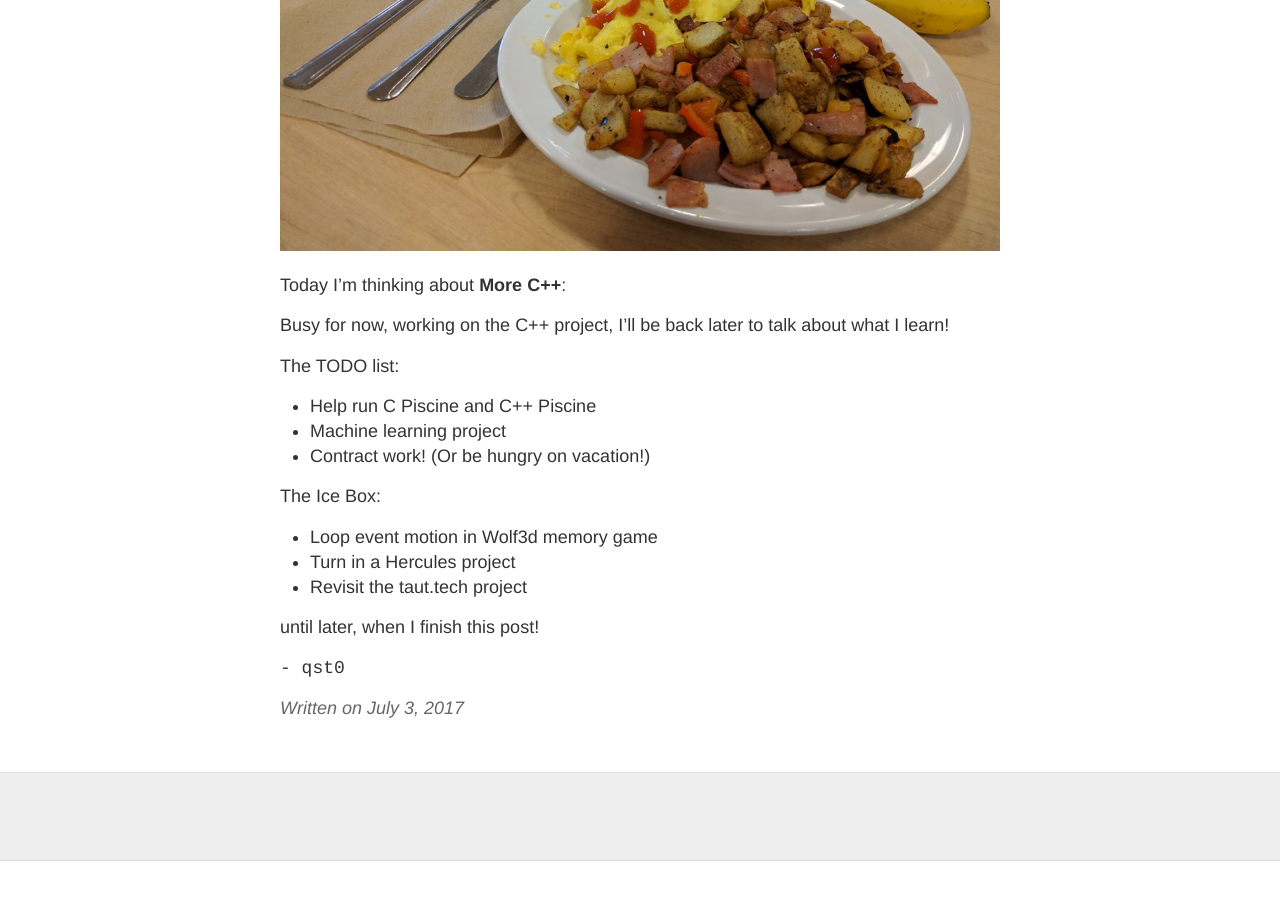
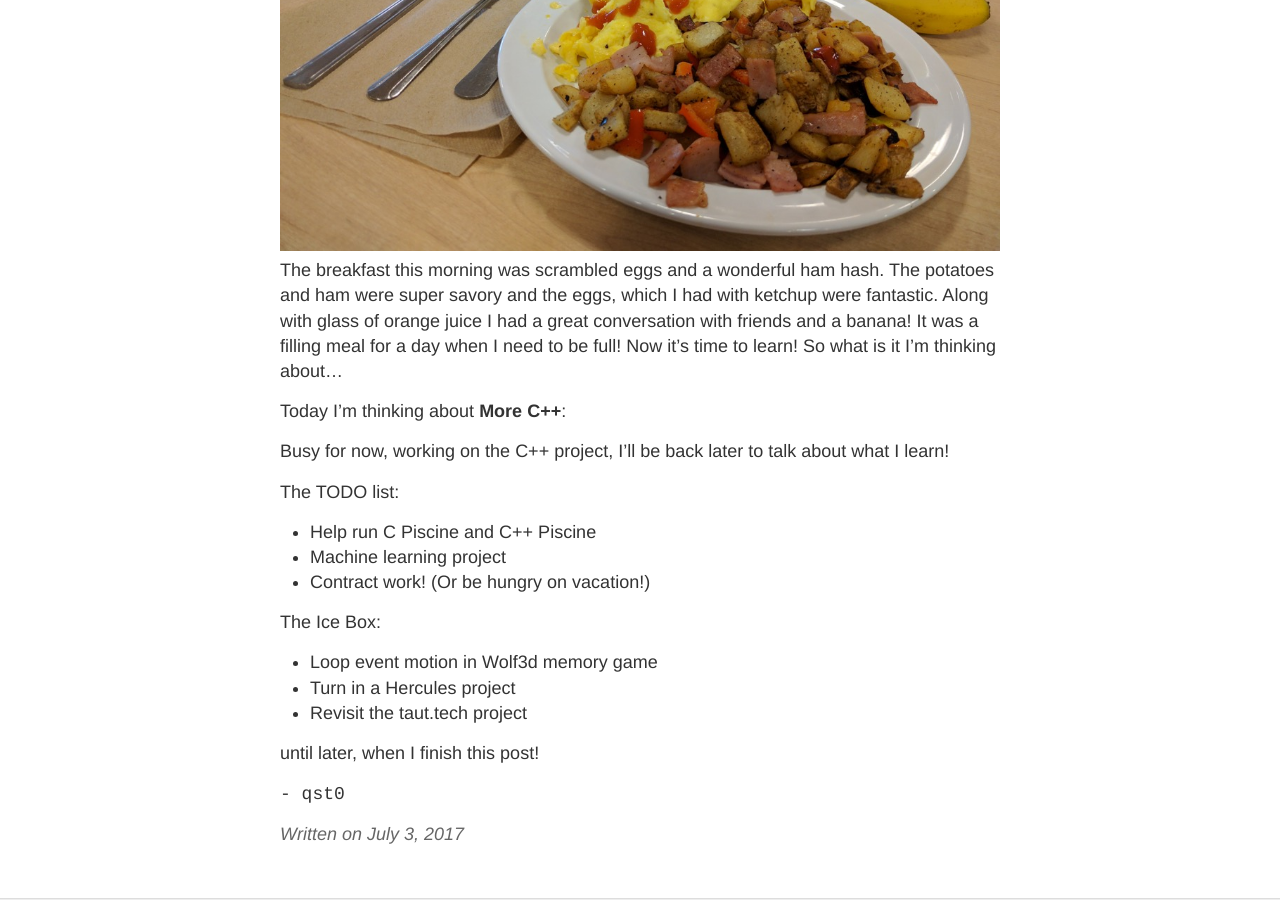
Before and after one commit to qst0/cerealize.me, a Jekyll site: the page built from _posts/2017-6-30-25.md, in a window 1280 px wide and 900 px high, scrolled down 516 px. Built offline with Jekyll 4.4.1, drawn with Linux system fonts in a browser that asks for light colours; before the commit the page ends 1377 px from its top, so only the background shows below that.

Commit message:
ham hash blurb

```diff
--- a/_posts/2017-6-30-25.md
+++ b/_posts/2017-6-30-25.md
@@ -4,7 +4,11 @@ title: Ham Hash and Eggs
 date: 2017-7-3
 ---
 ![Ham Hash and Eggs](http://cerealize.me/images/2017-7-3.jpg)
-
+The breakfast this morning was scrambled eggs and a wonderful ham hash.
+The potatoes and ham were super savory and the eggs, which I had with ketchup were fantastic.
+Along with glass of orange juice I had a great conversation with friends and a banana!
+It was a filling meal for a day when I need to be full! Now it's time to learn!
+So what is it I'm thinking about...
 
 Today I'm thinking about **More C++**:
 
```
